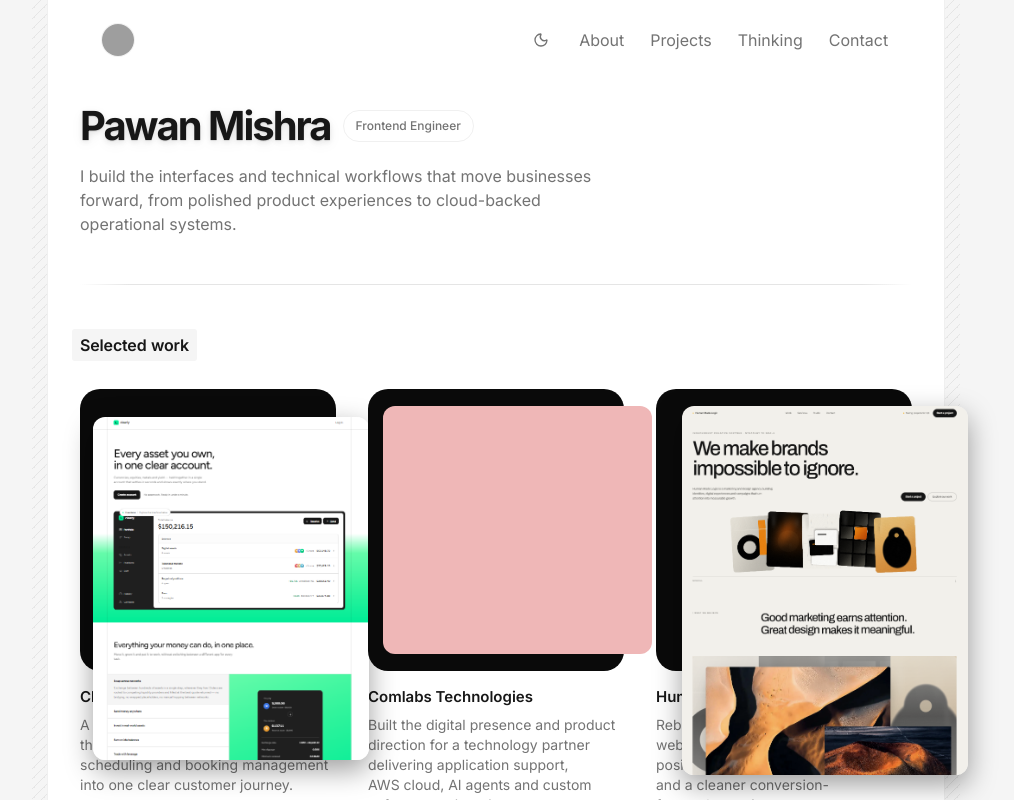
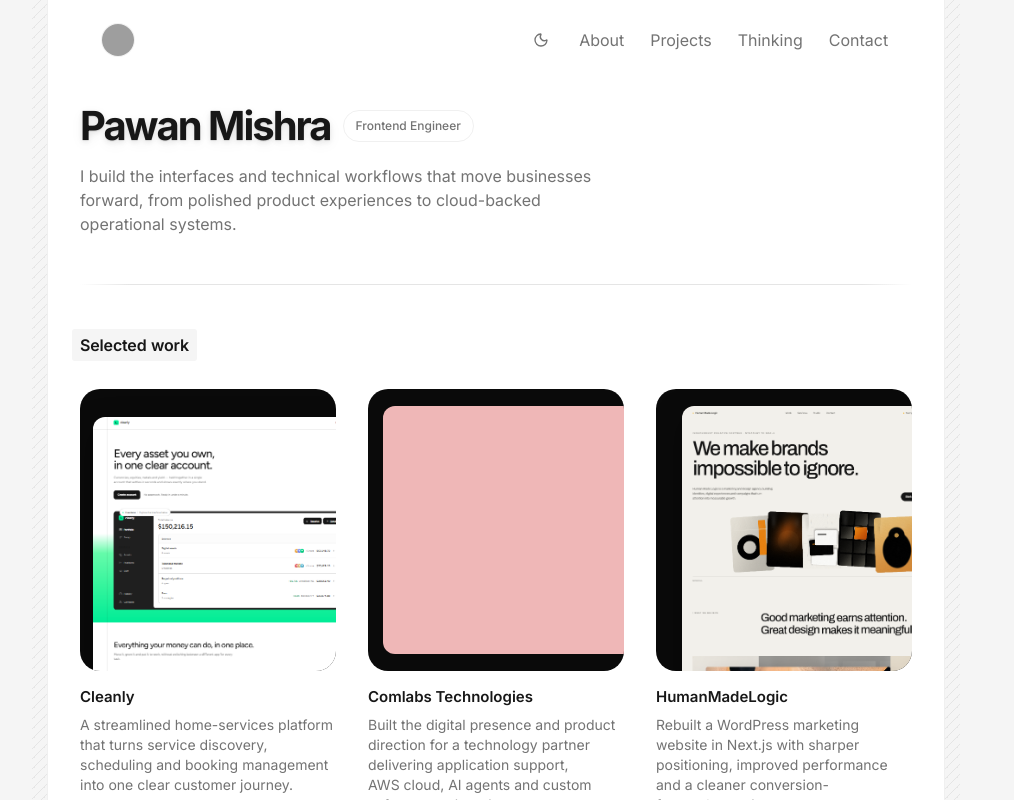
Before and after one commit to comlabs-technologies/pawan-portfolio, a Next.js app: page / in a window 1280 px wide. Shown: the top 800 px of the page, without its empty margins (144-1158 px from the left). Built offline with nearby package versions, Linux system fonts and the light colour scheme; grey boxes are pictures that could not be loaded.

Commit message:
Clip selected work previews inside the frame
Use overflow-hidden on the preview container so offset images are cropped within the black frame instead of spilling outside it.

Co-authored-by: Comlabs Technologies Private Limited <comlabs-technologies@users.noreply.github.com>

```diff
--- a/src/components/ProjectCard.tsx
+++ b/src/components/ProjectCard.tsx
@@ -34,7 +34,7 @@ export function ProjectCard({
   const featured = variant === "featured";
   const body = <ProjectCardBody project={project} priority={priority} featured={featured} />;
   const classes = cn(
-    featured ? "group flex h-full flex-col overflow-visible" : shell,
+    featured ? "group flex h-full flex-col" : shell,
     !featured && interactive,
     className,
   );
@@ -68,7 +68,7 @@ function FeaturedPreview({
   const preview = project.preview ?? { top: "10%", left: "5%", width: "108%" };
 
   return (
-    <div className="relative aspect-[10/11] w-full overflow-visible rounded-[1.25rem] bg-[#0a0a0a]">
+    <div className="relative aspect-[10/11] w-full overflow-hidden rounded-[1.25rem] bg-[#0a0a0a]">
       {preview.blank ? (
         <div
           aria-hidden="true"
```
